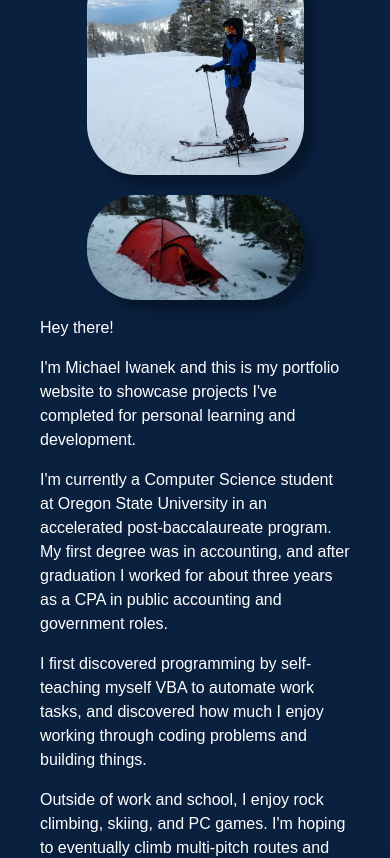
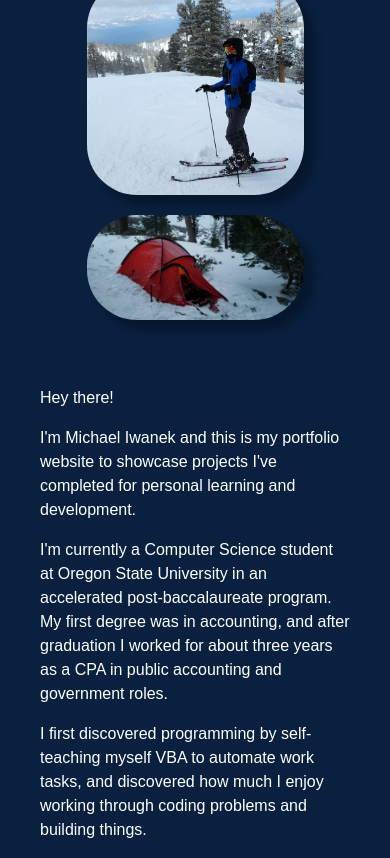
Before and after one commit to Mike11199/portfolio-website, a React (Create React App) app in the folder frontend/: page / in a window 390 px wide. Shown: the part 1450-2308 px from the top of the page. Built offline with nearby package versions, Linux system fonts and the light colour scheme.

Commit message:
various additional fixes for mobile and other changes

```diff
--- a/frontend/src/App.css
+++ b/frontend/src/App.css
@@ -40,6 +40,7 @@
 
 ul > li > ul > li {
   margin-top: 10px; /* Add margin to nested list items */
+  list-style-type: circle;
 }
 
 .wrapper_rock_climbing_video {
@@ -170,7 +171,7 @@ ul > li > ul > li {
 }
 
 #about {
-  background-image: linear-gradient(to top, #09203f 63%, #537895 100%);
+  background-image: linear-gradient(to top, #09203f 63%, #385266 100%);
   color: white;
   padding-left: 50px;
   padding-right: 50px;
@@ -538,8 +539,10 @@ li {
   }
 
   .about_me_text {
+    padding-top: 50px;
     padding-right: 0px;
     padding-left: 0px;
+    padding-bottom: 50px;
   }
 
   .profile_photo_image_body {
@@ -560,10 +563,11 @@ li {
   }
 
   #about {
+    background-image: linear-gradient(to top, #09203f 63%, #385266 100%);
     display: flex;
     flex-direction: column;
     margin-top: 0px;
-    padding-top: 0px;
+    padding-top: 20px;
     padding-bottom: 40px;
     padding-left: 40px;
     padding-right: 40px;
@@ -851,6 +855,19 @@ li {
   align-self: center !important;
  }
 
+ ul > li > ul > li {
+  margin-top: 10px; /* Add margin to nested list items */
+  padding-left: 20px;
+  list-style-type: circle;
+}
+
+ul > li > ul {
+  list-style-position: inside;
+}
+
+
+
+
 
   /* .carousel{
     max-width: 70%;
```
